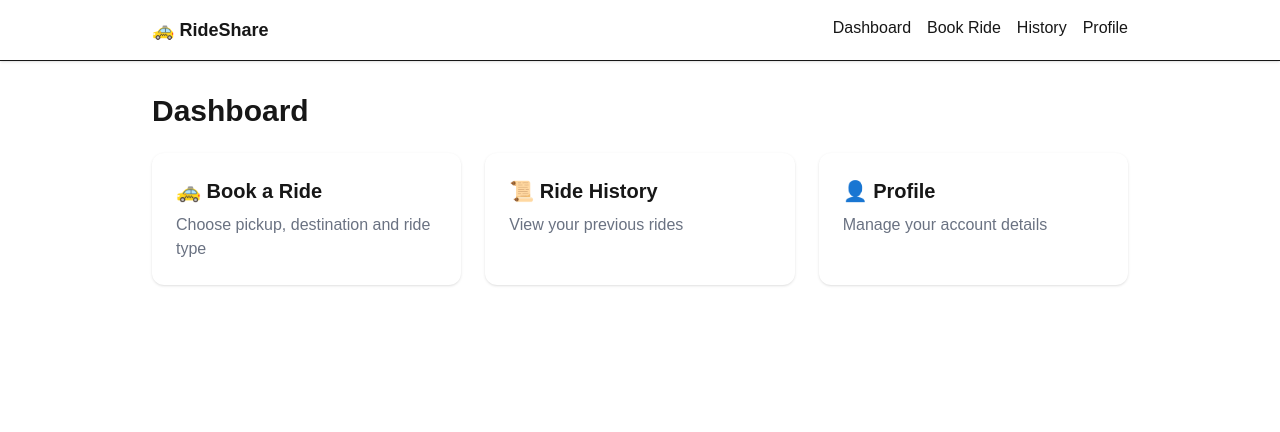
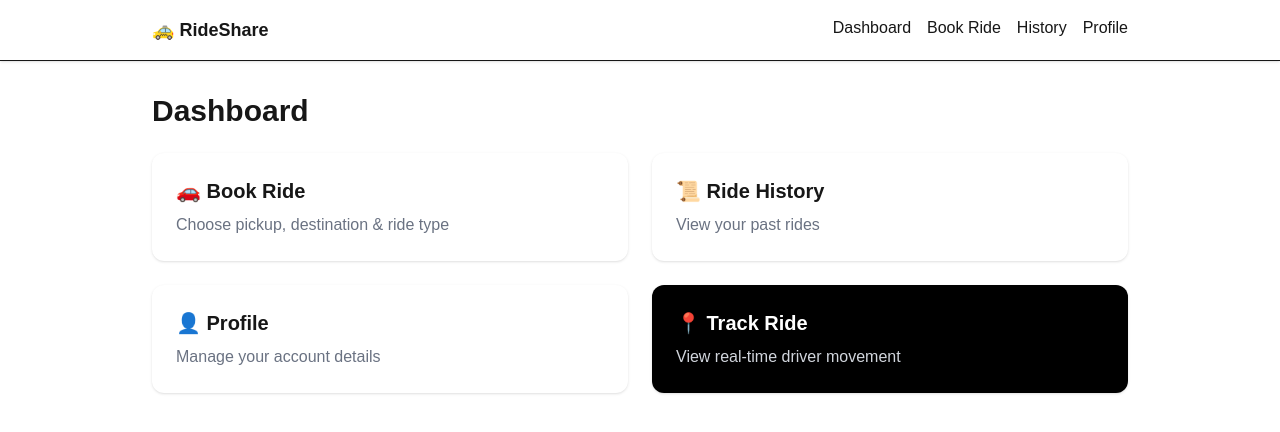
Before and after one commit to Astolsko/FJ-FE-R2-Deepanshu-Kumar-National-Institute-of-technology-Delhi-, a Next.js app: page /dashboard in a window 1280 px wide. Shown: the top 432 px of the page. Built offline with nearby package versions, Linux system fonts and the light colour scheme.

Commit message:
Linked real-time ride tracking from dashboard

```diff
--- a/src/app/dashboard/page.tsx
+++ b/src/app/dashboard/page.tsx
@@ -2,30 +2,33 @@ import Link from "next/link";
 
 export default function DashboardPage() {
   return (
-    <div className="space-y-6">
+    <div className="max-w-5xl mx-auto space-y-6">
       <h1 className="text-3xl font-bold">Dashboard</h1>
 
-      <div className="grid grid-cols-1 md:grid-cols-3 gap-6">
+      <div className="grid md:grid-cols-2 gap-6">
+        {/* Book Ride */}
         <Link
           href="/book-ride"
           className="p-6 bg-white rounded-xl shadow hover:shadow-lg transition"
         >
-          <h2 className="text-xl font-semibold">🚕 Book a Ride</h2>
+          <h2 className="text-xl font-semibold">🚗 Book Ride</h2>
           <p className="text-gray-500 mt-2">
-            Choose pickup, destination and ride type
+            Choose pickup, destination & ride type
           </p>
         </Link>
 
+        {/* Ride History */}
         <Link
           href="/ride-history"
           className="p-6 bg-white rounded-xl shadow hover:shadow-lg transition"
         >
           <h2 className="text-xl font-semibold">📜 Ride History</h2>
           <p className="text-gray-500 mt-2">
-            View your previous rides
+            View your past rides
           </p>
         </Link>
 
+        {/* Profile */}
         <Link
           href="/profile"
           className="p-6 bg-white rounded-xl shadow hover:shadow-lg transition"
@@ -35,6 +38,17 @@ export default function DashboardPage() {
             Manage your account details
           </p>
         </Link>
+
+        {/* Track Ride */}
+        <Link
+          href="/track-ride"
+          className="p-6 bg-black text-white rounded-xl shadow hover:opacity-90 transition"
+        >
+          <h2 className="text-xl font-semibold">📍 Track Ride</h2>
+          <p className="text-gray-300 mt-2">
+            View real-time driver movement
+          </p>
+        </Link>
       </div>
     </div>
   );
--- /dev/null
+++ b/src/app/track-ride/page.tsx
@@ -0,0 +1,61 @@
+"use client";
+
+import { useEffect, useState } from "react";
+
+export default function TrackRidePage() {
+  // Fixed user location
+  const userLocation = "Connaught Place, Delhi";
+
+  // Simulated driver locations (looping path)
+  const driverPath = [
+    "Karol Bagh, Delhi",
+    "Rajiv Chowk, Delhi",
+    "Paharganj, Delhi",
+  ];
+
+  const [driverIndex, setDriverIndex] = useState(0);
+
+  // Looping real-time movement (text only)
+  useEffect(() => {
+    const interval = setInterval(() => {
+      setDriverIndex((prev) => (prev + 1) % driverPath.length);
+    }, 3000); // every 3 seconds
+
+    return () => clearInterval(interval);
+  }, []);
+
+  // FIXED map route (prevents iframe refresh)
+  const mapUrl = `https://www.google.com/maps?q=${encodeURIComponent(
+    driverPath[0]
+  )}+to+${encodeURIComponent(userLocation)}&output=embed`;
+
+  return (
+    <div className="max-w-4xl mx-auto space-y-6">
+      <h1 className="text-2xl font-bold">Real-Time Ride Tracking</h1>
+
+      <div className="bg-white p-4 rounded-xl shadow space-y-2">
+        <p>
+          <b>User Location:</b> {userLocation}
+        </p>
+        <p>
+          <b>Driver Location:</b> {driverPath[driverIndex]}
+        </p>
+        <p className="text-sm text-gray-500">
+          Driver location updates in real time
+        </p>
+        <p className="text-xs text-gray-400">
+          Map remains fixed while live location updates are simulated
+        </p>
+      </div>
+
+      <div className="bg-white rounded-xl shadow overflow-hidden">
+        <iframe
+          title="live-tracking-map"
+          src={mapUrl}
+          className="w-full h-[400px]"
+          loading="lazy"
+        />
+      </div>
+    </div>
+  );
+}
```
